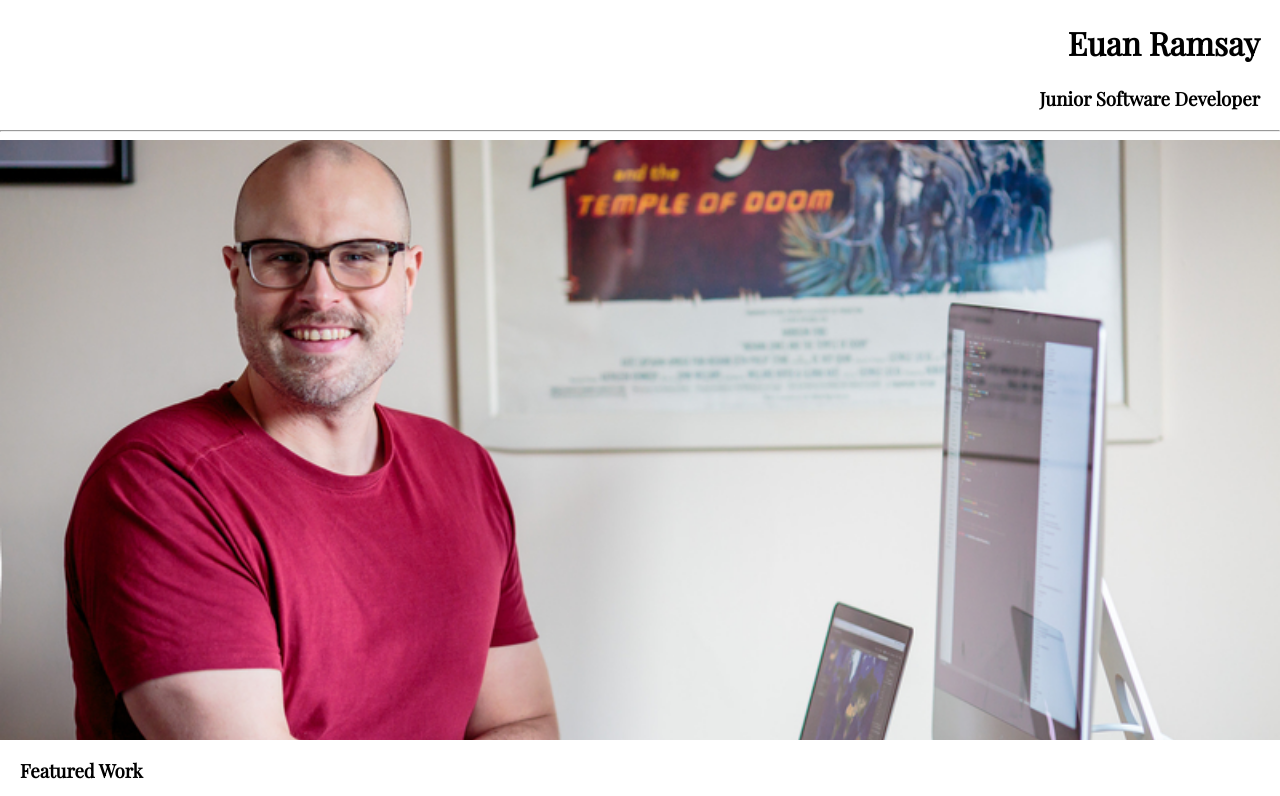
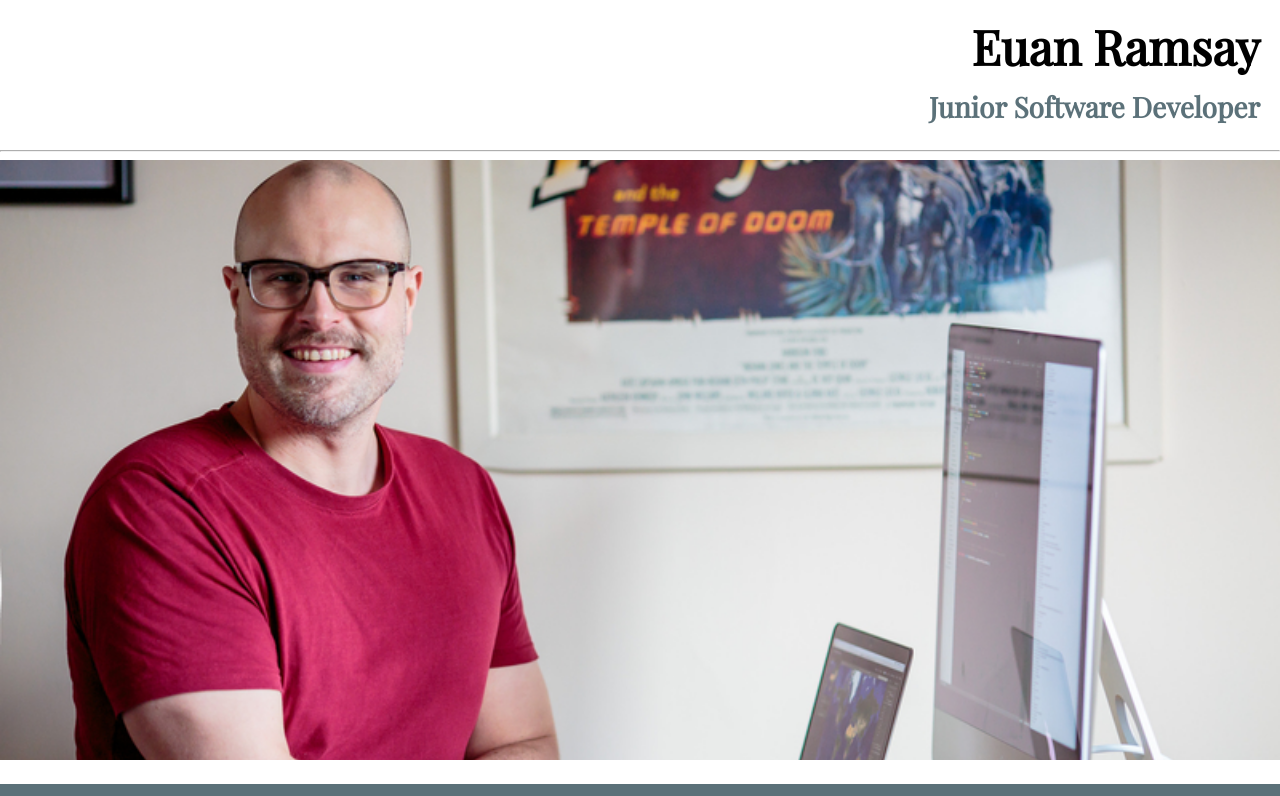
Before and after one commit to euanramsay/portfolio_site_udacity_project_2, a plain HTML site: page index.html in a window 1280 px wide. Shown: the top 796 px of the page. Drawn offline with nearby package versions, Linux system fonts and the light colour scheme.

Commit message:
adding colour to text and hr

```diff
--- a/css/main.css
+++ b/css/main.css
@@ -1,10 +1,18 @@
 header {
-	font-family: 'Playfair Display', serif;
 	text-align: right;
-	box-sizing: border-box;
     margin: 0 auto;
     padding-left: 20px;
-    padding-right: 20px
+    padding-right: 20px;
+    line-height: 1.5em;
+}
+
+h3 {
+	margin: 5;
+}
+
+hr {
+	color: #334E58;
+	opacity: 0.8;
 }
 
 body {
@@ -26,6 +34,11 @@ a {
 	color: black;
 }
 
+.sub-header {
+	color: #334E58;
+	opacity: 0.8;
+}
+
 .main-image {
 	max-height: 600px;
 	overflow: hidden;
@@ -36,9 +49,14 @@ a {
 	}
 
 .work-header {
-	box-sizing: border-box;
+	color: white;
 	padding-left: 20px;
-    padding-right: 20px
+    padding-right: 20px;
+    animation: slideInFromLeft 0.5s ease-out;
+    background-color: #334E58;
+    opacity: 0.8;
+    overflow: hidden;
+    line-height: 2em;
 }
 
 .work-item {
@@ -77,9 +95,27 @@ a {
 	width: 50%;
 }
 
+@keyframes slideInFromLeft {
+  0% {
+    transform: translateX(-100%);
+  }
+  100% {
+    transform: translateX(0);
+  }
+}
+
 @media screen and (min-width: 600px) {
+	header {
+		font-size: 1.2em;
+		line-height: 1.2em;
+	}
+
 	.article-hr {
 		display: none;
+	}
+
+	.work-header {
+		font-size: 1.3em;
 	}
 
 	.work-articles-container {
@@ -101,13 +137,25 @@ a {
 }
 
 @media screen and (min-width: 900px) {
+	header {
+		font-size: 1.2em;
+		line-height: 1.2em;
+	}
 	.main-image img {
 		margin-top: -30px;
+	}
+
+	.work-header {
+		font-size: 1.5em;
 	}
 
 }
 
 @media screen and (min-width: 1000px) {
+	header {
+		font-size: 1.3em;
+	}
+
 	.article-hr {
 		display: none;
 	}
@@ -134,6 +182,9 @@ a {
 }
 
 @media screen and (min-width: 1200px) {
+	header {
+		font-size: 1.5em;
+	}
 	.main-image img {
 		margin-top: -90px;
 	}
@@ -141,8 +192,15 @@ a {
 }
 
 @media screen and (min-width: 1560px) {
+	header {
+		font-size: 1.6em;
+	}
 	.main-image img {
 		margin-top: -120px;
 	}
 
+	.work-header {
+		font-size: 1.7em;
+	}
+
 }
--- a/index.html
+++ b/index.html
@@ -12,7 +12,7 @@
   <body>
   <header>
     <h1>Euan Ramsay</h1>
-    <h3>Junior Software Developer</h3>
+    <h3 class="sub-header">Junior Software Developer</h3>
   </header>
 
   <hr>
@@ -34,8 +34,10 @@
 
     <div class="work-articles-container">
 
+    <hr class="article-hr">
+
       <article class="work-item">
-        <a href="https://github.com/euanramsay/python_movie_play" class="work-link">
+        <a href="https://github.com/euanramsay/python_movie_play" target="_blank" class="work-link">
         <picture class="article-picture">
           <source media="(min-width: 1600px)" srcset="images/movie_trailers-1600large.jpg 2x, images/movie_trailers-800medium.jpg">
           <source media="(min-width: 800px)" srcset="images/movie_trailers-800medium.jpg 2x, images/movie_trailers-400small.jpg">
@@ -55,7 +57,7 @@
       <hr class="article-hr">
 
       <article class="work-item">
-        <a href="https://github.com/euanramsay/python_movie_play" class="work-link">
+        <a href="https://github.com/euanramsay/python_movie_play" target="_blank" class="work-link">
         <picture class="article-picture">
           <source media="(min-width: 1600px)" srcset="images/movie_trailers-1600large.jpg 2x, images/movie_trailers-800medium.jpg">
           <source media="(min-width: 800px)" srcset="images/movie_trailers-800medium.jpg 2x, images/movie_trailers-400small.jpg">
@@ -75,7 +77,7 @@
       <hr class="article-hr">
 
       <article class="work-item">
-        <a href="https://github.com/euanramsay/python_movie_play" class="work-link">
+        <a href="https://github.com/euanramsay/python_movie_play" target="_blank" class="work-link">
         <picture class="article-picture">
           <source media="(min-width: 1600px)" srcset="images/movie_trailers-1600large.jpg 2x, images/movie_trailers-800medium.jpg">
           <source media="(min-width: 800px)" srcset="images/movie_trailers-800medium.jpg 2x, images/movie_trailers-400small.jpg">
@@ -95,7 +97,7 @@
       <hr class="article-hr">
 
       <article class="work-item">
-        <a href="https://github.com/euanramsay/python_movie_play" class="work-link">
+        <a href="https://github.com/euanramsay/python_movie_play" target="_blank" class="work-link">
         <picture class="article-picture">
           <source media="(min-width: 1600px)" srcset="images/movie_trailers-1600large.jpg 2x, images/movie_trailers-800medium.jpg">
           <source media="(min-width: 800px)" srcset="images/movie_trailers-800medium.jpg 2x, images/movie_trailers-400small.jpg">
@@ -115,7 +117,7 @@
       <hr class="article-hr">
 
       <article class="work-item">
-        <a href="https://github.com/euanramsay/python_movie_play" class="work-link">
+        <a href="https://github.com/euanramsay/python_movie_play" target="_blank" class="work-link">
         <picture class="article-picture">
           <source media="(min-width: 1600px)" srcset="images/movie_trailers-1600large.jpg 2x, images/movie_trailers-800medium.jpg">
           <source media="(min-width: 800px)" srcset="images/movie_trailers-800medium.jpg 2x, images/movie_trailers-400small.jpg">
@@ -135,7 +137,7 @@
       <hr class="article-hr">
 
       <article class="work-item">
-        <a href="https://github.com/euanramsay/python_movie_play" class="work-link">
+        <a href="https://github.com/euanramsay/python_movie_play" target="_blank" class="work-link">
         <picture class="article-picture">
           <source media="(min-width: 1600px)" srcset="images/movie_trailers-1600large.jpg 2x, images/movie_trailers-800medium.jpg">
           <source media="(min-width: 800px)" srcset="images/movie_trailers-800medium.jpg 2x, images/movie_trailers-400small.jpg">
@@ -157,9 +159,9 @@
   </section>
 
   <footer>
-    <h4>
+    <h6>
       Site designed and built by Euan Ramsay. All content by Euan Ramsay.
-    </h4>
+    </h6>
   </footer>
 
   </body>
```
